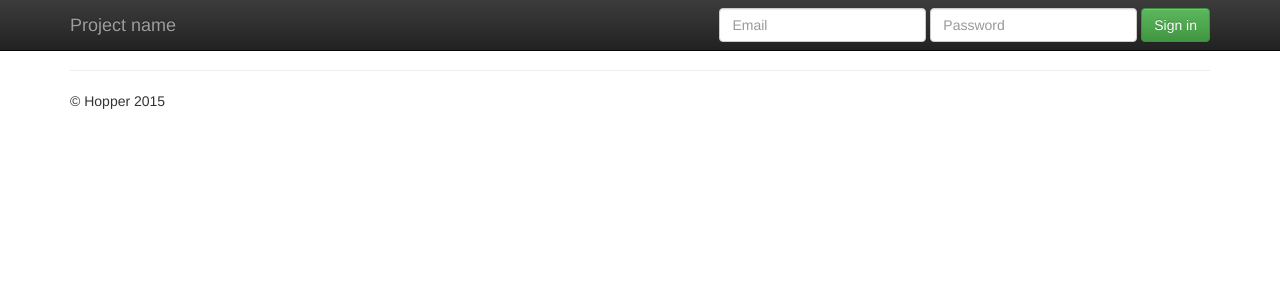
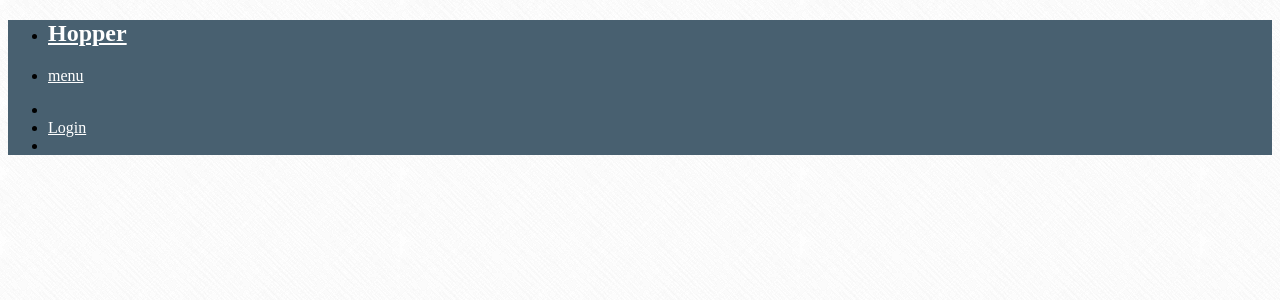
Before and after one commit to PicturePipe/hopper, a Django app: template hopper/templates/base.html in a window 1280 px wide. Shown: the top 300 px of the page. Run offline with Django 3.2, Linux system fonts and the light colour scheme; the template is opened without the code that fills it, so the values that code supplies are empty; some libraries are stand-ins or nearby versions.

Commit message:
Altered base.html to a foundation template.
HOP-71

```diff
--- a/hopper/static/css/main.css
+++ b/hopper/static/css/main.css
@@ -1,5 +1,21 @@
+body {
+  background: transparent url("../images/crossword.png") repeat scroll 0 0;
+}
 
-
-/* ==========================================================================
-   Author's custom styles
-   ========================================================================== */
+.top-bar, .top-bar ul li, .top-bar ul li a, .top-bar ul li a:hover {
+  background-color: #486070!important;
+}
+.top-bar a {
+  color: #FFFFFF!important;
+  -webkit-transition: color 0.2s ease;
+  -webkit-transition-delay: 0s;
+  -moz-transition: color 0.2s ease;
+  -moz-transition-delay: 0s;
+  -o-transition: color 0.2s ease;
+  -o-transition-delay: 0s;
+  transition: color 0.2s ease;
+  transition-delay: 0s;
+}
+.top-bar a:hover {
+  color: #46CFAF!important;
+}
--- a/hopper/templates/base.html
+++ b/hopper/templates/base.html
@@ -1,83 +1,64 @@
-{% load static from staticfiles %}
-<!DOCTYPE html>
-<!--[if lt IE 7]>      <html class="no-js lt-ie9 lt-ie8 lt-ie7"> <![endif]-->
-<!--[if IE 7]>         <html class="no-js lt-ie9 lt-ie8"> <![endif]-->
-<!--[if IE 8]>         <html class="no-js lt-ie9"> <![endif]-->
-<!--[if gt IE 8]><!--> <html class="no-js"> <!--<![endif]-->
+{% load i18n %}
+{% load staticfiles %}
+<!doctype html>
+<html class="no-js" lang="en">
   <head>
-        <meta charset="utf-8">
-        <meta http-equiv="X-UA-Compatible" content="IE=edge,chrome=1">
+    <meta charset="utf-8" />
+    <meta name="viewport" content="width=device-width, initial-scale=1.0" />
     <title>Hopper - {% block title %}{% endblock %}</title>
-        <meta name="description" content="A RESTful HTTP API for managing HTML forms.">
-        <meta name="viewport" content="width=device-width, initial-scale=1">
 
-        <link rel="stylesheet" href="{% static "css/bootstrap.min.css" %}">
-        <style>
-            body {
-                padding-top: 50px;
-                padding-bottom: 20px;
-            }
-        </style>
-        <link rel="stylesheet" href="{% static "css/bootstrap-theme.min.css" %}">
-        <link rel="stylesheet" href="{% static "css/main.css" %}">
+    {% block styles %}
+    <link rel="stylesheet" href="{% static 'foundation/css/foundation.css' %}" />
+    <link rel="stylesheet" href="{% static 'css/main.css' %}" />
+    {% endblock styles %}
 
-        <script src="{% static "js/vendor/modernizr-2.6.2-respond-1.1.0.min.js" %}"></script>
+    {% block early_js %}
+    <script src="{% static 'foundation/js/vendor/modernizr.js' %}"></script>
+    {% endblock early_js %}
   </head>
   <body>
-        <!--[if lt IE 7]>
-            <p class="browsehappy">You are using an <strong>outdated</strong> browser. Please <a href="http://browsehappy.com/">upgrade your browser</a> to improve your experience.</p>
-        <![endif]-->
-    <div class="navbar navbar-inverse navbar-fixed-top" role="navigation">
-      <div class="container">
-        <div class="navbar-header">
-          <button type="button" class="navbar-toggle" data-toggle="collapse" data-target=".navbar-collapse">
-            <span class="sr-only">Toggle navigation</span>
-            <span class="icon-bar"></span>
-            <span class="icon-bar"></span>
-            <span class="icon-bar"></span>
-          </button>
-          <a class="navbar-brand" href="#">Project name</a>
-        </div>
-        <div class="navbar-collapse collapse">
-          <form class="navbar-form navbar-right" role="form">
-            <div class="form-group">
-              <input type="text" placeholder="Email" class="form-control">
-            </div>
-            <div class="form-group">
-              <input type="password" placeholder="Password" class="form-control">
-            </div>
-            <button type="submit" class="btn btn-success">Sign in</button>
-          </form>
-        </div><!--/.navbar-collapse -->
-      </div>
-    </div>
+    <nav class="top-bar" data-topbar>
+      <ul class="title-area">
+        <li class="name">
+          <h1>
+            <a href="#">Hopper</a>
+          </h1>
+        </li>
+        <li class="toggle-topbar menu-icon"><a href="#"><span>menu</span></a></li>
+      </ul>
+      <section class="top-bar-section">
+        <ul class="right">
+          <li class="divider"></li>
+          {% if user.is_authenticated %}
+          <li class="has-dropdown">
+            <a href="#">{{ user.get_full_name }}</a>
+            <ul class="dropdown">
+              <li><a href="#">Account</a></li>
+              <li class="divider"></li>
+              <li><a href="#">Logout</a></li>
+            </ul>
+          </li>
+          {% else %}
+          <li>
+            <a href="#">Login</a>
+          </li>
+          {% endif %}
+          <li class="divider"></li>
+        </ul>
+        <u></u>
+      </section>
+    </nav>
 
-    <div class="container">
-      <div>
-        {% block content %}{% endblock %}
-      </div>
+    {% block content %}
 
-      <hr>
+    {% endblock content %}
 
-      <footer>
-        <p>&copy; Hopper 2015</p>
-      </footer>
-    </div> <!-- /container -->
-        <script src="{% static "js/vendor/jquery-1.11.0.min.js" %}"></script>
-
-        <script src="{% static "js/vendor/bootstrap.min.js" %}"></script>
-
-        <script src="{% static "js/main.js" %}"></script>
-
-        <!-- Google Analytics: change UA-XXXXX-X to be your site's ID. -->
+    {% block js %}
+    <script src="{% static 'foundation/js/vendor/jquery.js' %}"></script>
+    <script src="{% static 'foundation/js/foundation.min.js' %}"></script>
     <script>
-            (function(b,o,i,l,e,r){b.GoogleAnalyticsObject=l;b[l]||(b[l]=
-            function(){(b[l].q=b[l].q||[]).push(arguments)});b[l].l=+new Date;
-            e=o.createElement(i);r=o.getElementsByTagName(i)[0];
-            e.src='//www.google-analytics.com/analytics.js';
-            r.parentNode.insertBefore(e,r)}(window,document,'script','ga'));
-            ga('create','UA-XXXXX-X');ga('send','pageview');
+      $(document).foundation();
     </script>
-        <!-- Hopper 0.1.0 powered by Django  -->
+    {% endblock js %}
   </body>
 </html>
```
Lines whose indentation alone changed are shown as unchanged.
